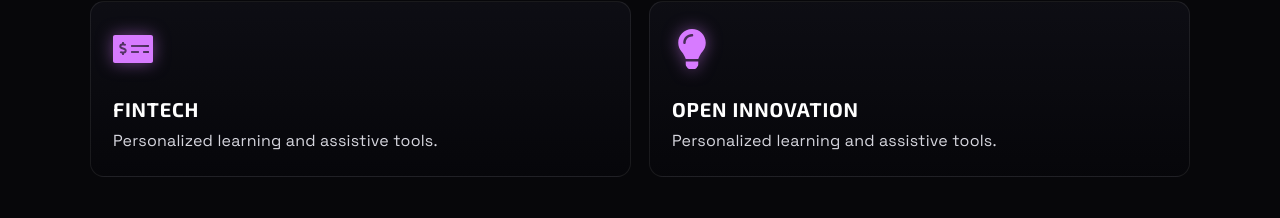
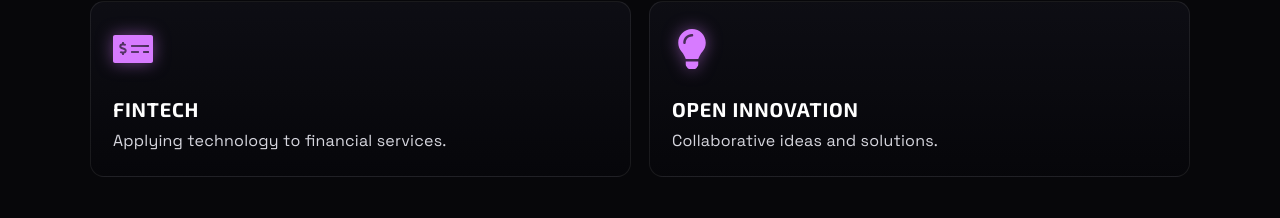
Before and after one commit to SnippetTechie/HACC-IT-2.0, a React (Vite) app: page / in a window 1280 px wide. Shown: the part 1736-1954 px from the top of the page. Built offline with nearby package versions, Linux system fonts and the light colour scheme.

Commit message:
Change description

```diff
--- a/src/components/Themes.jsx
+++ b/src/components/Themes.jsx
@@ -7,8 +7,8 @@ const items = [
   { icon: FaSeedling, title: 'Agriculture', desc: 'Smart farming, yield prediction, and supply chains.' },
   { icon: FaRecycle, title: 'Sustainability', desc: 'Climate action, energy efficiency, waste reduction.' },
   { icon: FaGraduationCap, title: 'Education', desc: 'Personalized learning and assistive tools.' },
-  { icon: FaMoneyCheckAlt, title: 'Fintech', desc: 'Personalized learning and assistive tools.' },
-  { icon: FaLightbulb, title: 'Open Innovation', desc: 'Personalized learning and assistive tools.' },
+  { icon: FaMoneyCheckAlt, title: 'Fintech', desc: 'Applying technology to financial services.' },
+  { icon: FaLightbulb, title: 'Open Innovation', desc: 'Collaborative ideas and solutions.' },
 ]
 
 export default function Themes() {
```
